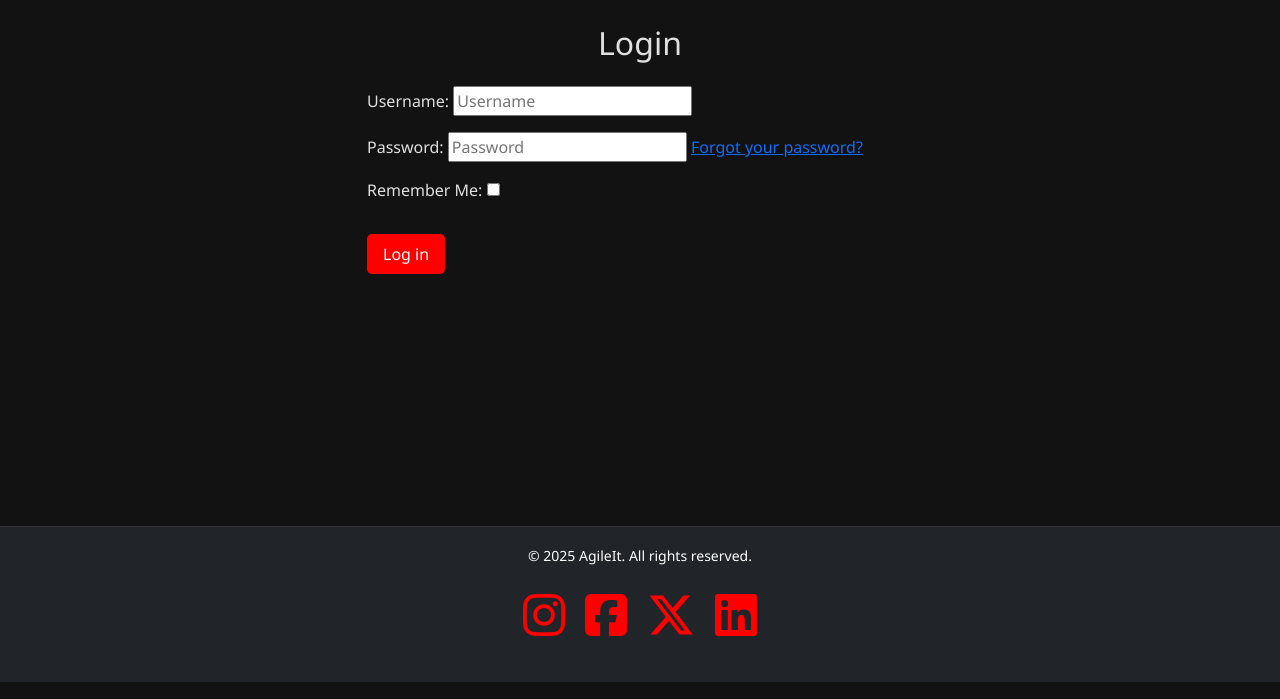
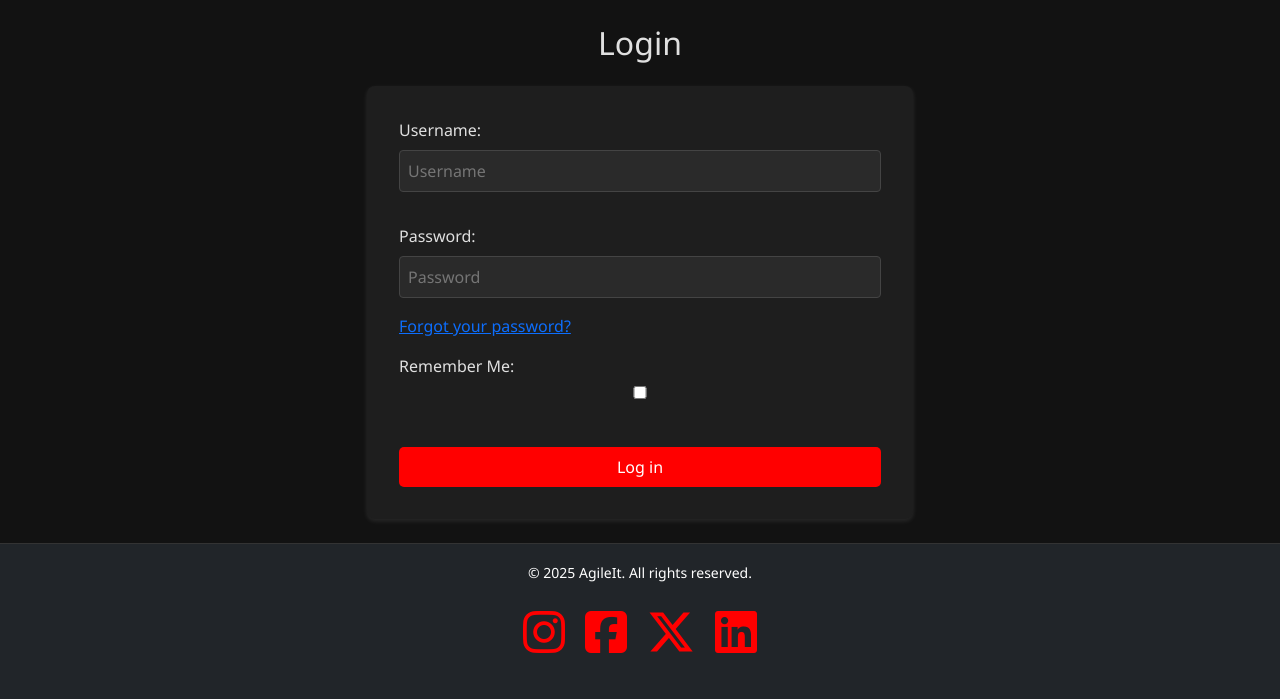
Before and after one commit to JoshThould/AgileIt, a Django app: a page that uses templates/sprints/base.html in a window 1280 px wide. Shown: the part 118-817 px from the top of the page. Run offline with Django 4.2, Linux system fonts and the light colour scheme; some libraries are stand-ins or nearby versions.

Commit message:
Enhance login page styles: update button colors, form layout, and input styles for improved user experience

```diff
--- a/static/css/sprints/styles.css
+++ b/static/css/sprints/styles.css
@@ -151,6 +151,19 @@ body {
 }
 
 /* Buttons */
+
+.btn-primary {
+  background-color: red !important;
+  color: white !important;
+  border: none !important;
+}
+
+.btn-primary:hover {
+  background-color: darkred !important;
+  color: white !important;
+}
+
+
 .btn {
     display: inline-block !important;
     margin-top: 1rem;
@@ -451,6 +464,52 @@ footer h2 {
     word-wrap: break-word;
     hyphens: auto;
 }
+/* Login Page Fixes */
+.login-page form {
+  background-color: #1e1e1e;
+  padding: 2rem;
+  border-radius: 8px;
+  box-shadow: 0 2px 5px rgba(255,255,255,0.1);
+}
+
+.login-page label {
+  color: #e0e0e0;
+  font-weight: 500;
+  margin-bottom: 0.5rem;
+  display: block;
+}
+
+.login-page input {
+  background-color: #2a2a2a;
+  color: #fff;
+  border: 1px solid #444;
+  padding: 0.5rem;
+  width: 100%;
+  border-radius: 4px;
+  margin-bottom: 1rem;
+}
+
+.login-page button {
+  background-color: red;
+  color: white;
+  border: none;
+  padding: 0.6rem 1.2rem;
+  border-radius: 5px;
+  width: 100%;
+}
+
+/* Login Page Styles */
+
+.login-page input[type="checkbox"] {
+  margin-right: 0.5rem;
+  vertical-align: middle;
+}
+.login-page label[for="id_remember"] {
+  display: inline-block;
+  vertical-align: middle;
+}
+
+
 
 /* Responsive styles */
 
```
